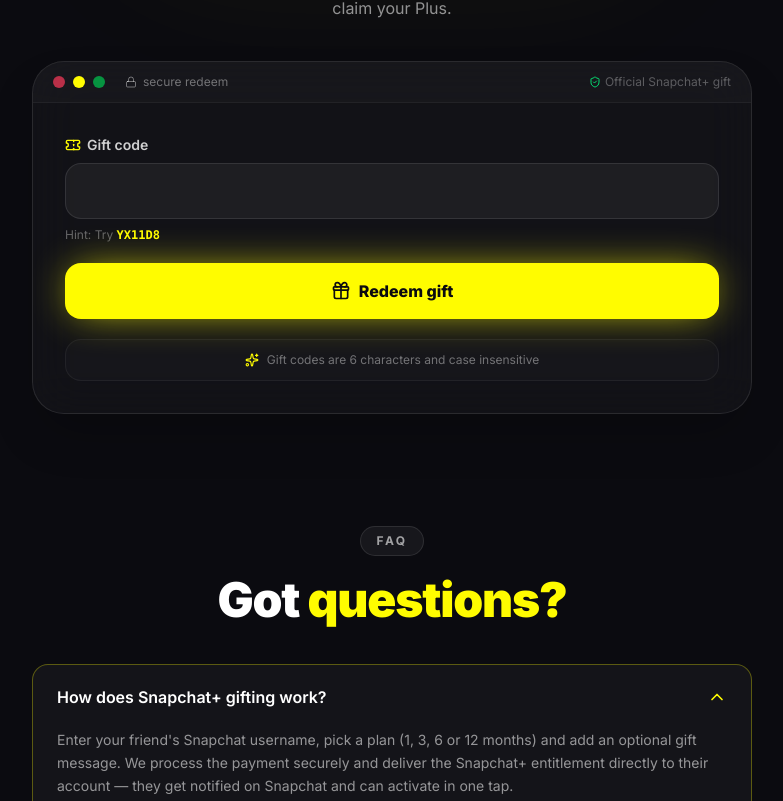
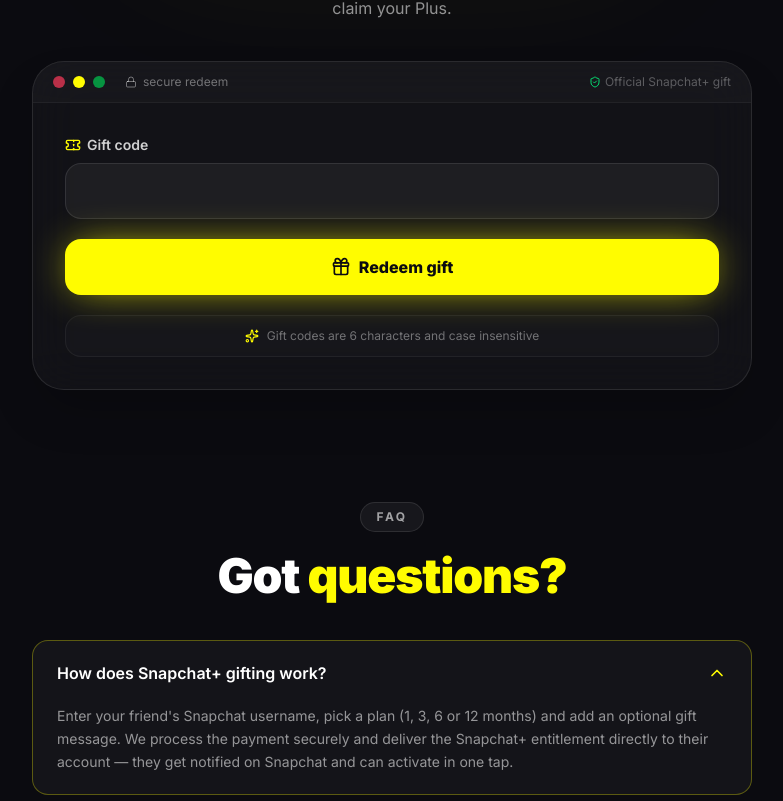
Before and after one commit to Samurray18/yourposterupload, a React (Vite) app: page / in a window 1280 px wide. Shown: the part 3719-4520 px from the top of the page, without its empty margins (248-1031 px from the left). Built offline with nearby package versions, Linux system fonts and the light colour scheme.

Commit message:
fix: remove Hint Try YX11D8 text below gift code input

```diff
--- a/src/components/GiftRedeem.tsx
+++ b/src/components/GiftRedeem.tsx
@@ -174,10 +174,8 @@
                         error ? "border-snap-red/60 focus:ring-snap-red/40" : "border-white/10 focus:border-snap/50 focus:ring-snap/30"
                       }`}
                     />
-                    {error ? (
+                    {error && (
                       <p className="mt-2 text-xs font-medium text-snap-red">{error}</p>
-                    ) : (
-                      <p className="mt-2 text-xs text-white/35">Hint: Try <span className="font-mono font-bold text-snap">YX11D8</span></p>
                     )}
                   </div>
 
```
